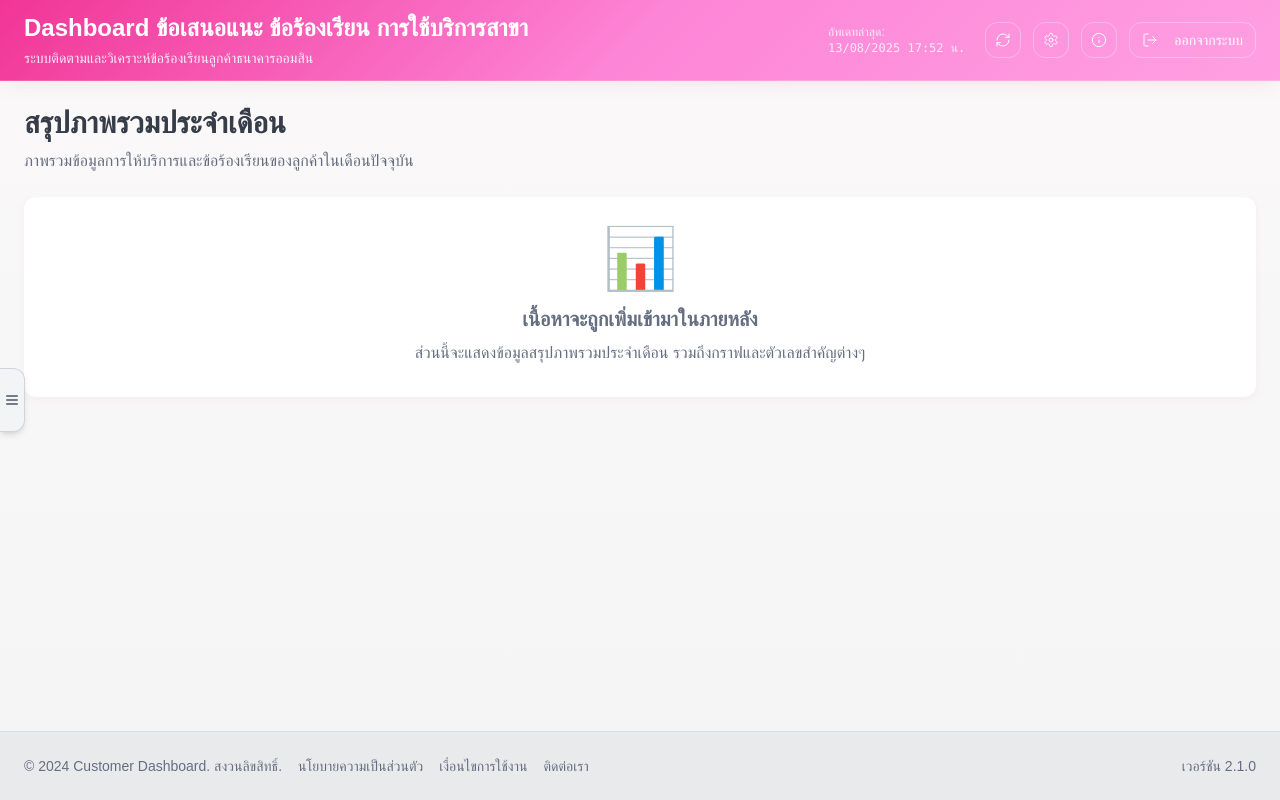
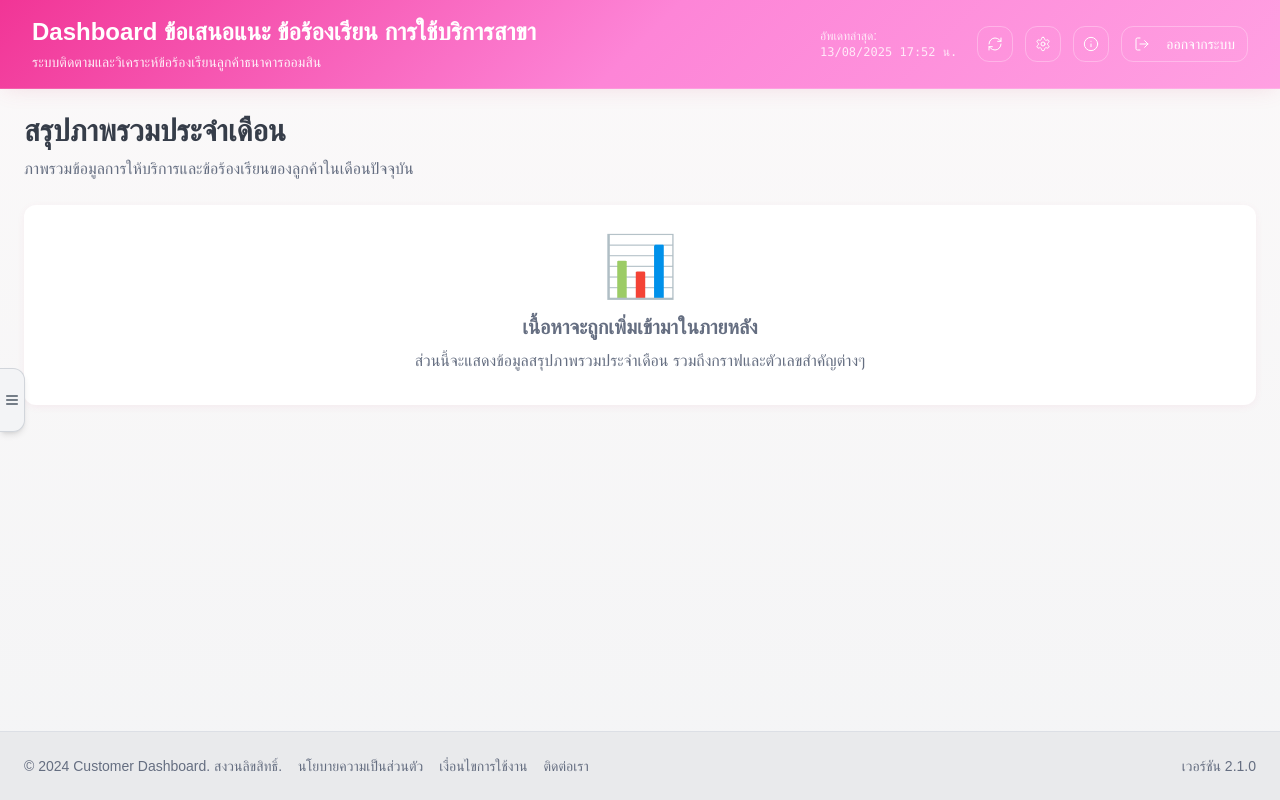
Before and after one commit to aomsin-agent/aomsin-customer-feedback, a React (Vite) app: page / in a window 1280 px wide. Built offline with nearby package versions, Linux system fonts and the light colour scheme; a web font is replaced by a local one.

Commit message:
Adjust header padding and height
Add slight left and right padding to the header and increase its height.

```diff
--- a/src/components/Layout/AppHeader.tsx
+++ b/src/components/Layout/AppHeader.tsx
@@ -30,7 +30,7 @@ export function AppHeader() {
 
   return (
     <header className="bg-gradient-header border-b border-white/20 shadow-medium">
-      <div className="flex items-center justify-between min-h-16 px-4 sm:px-6 py-3 gap-2 sm:gap-4">
+      <div className="flex items-center justify-between min-h-20 px-6 sm:px-8 py-4 gap-2 sm:gap-4">
         {/* Left side - Title */}
         <div className="flex-1 min-w-0">
           <h1 className="text-lg sm:text-xl lg:text-2xl font-bold text-white leading-tight">
```
